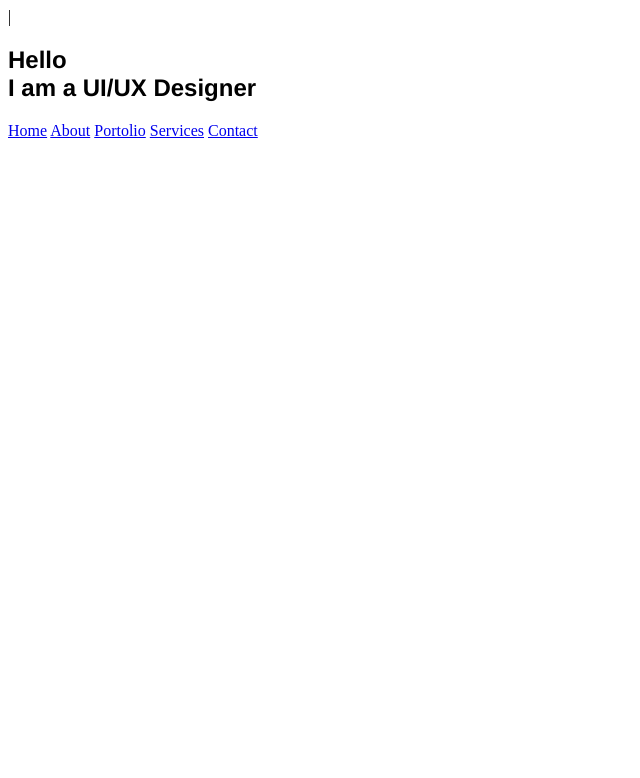
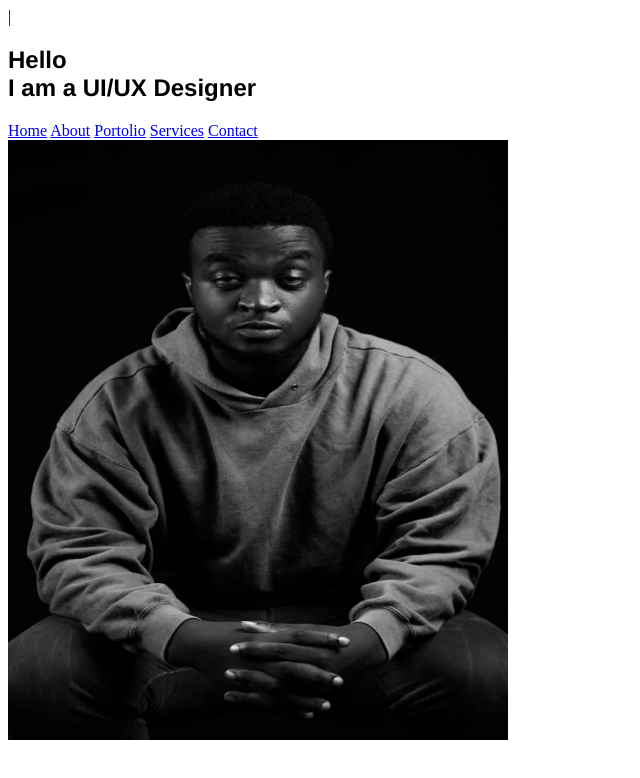
Before and after one commit to Austin-Marfo/coursera-test, a plain HTML site: page my_portfolio.html in a window 1280 px wide. Shown: the whole page, without its empty margins (0-640 px from the left). Drawn offline with Linux system fonts and the light colour scheme.

Commit message:
My Portfolio New Update

```diff
--- a/my_portfolio.html
+++ b/my_portfolio.html
@@ -18,5 +18,9 @@
 			<a href="Contact">Contact</a>
 		</nav>
 	</section>
+
+	<div>
+		<img src="kaycee.jpg" width="500" height="600" alt="My Picture">
+	</div>
 </body>
 </html>
```
Also changed, not shown: kaycee.jpg (added), mystyle.css (added).
